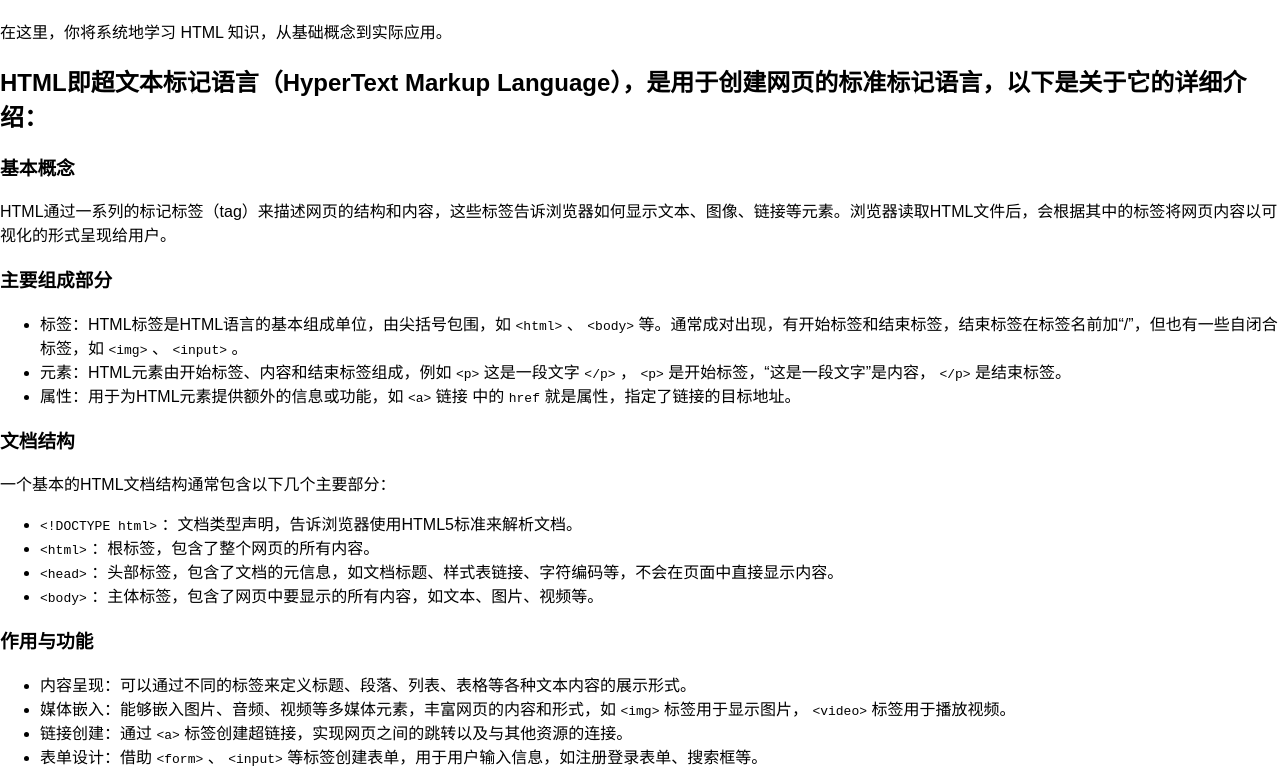
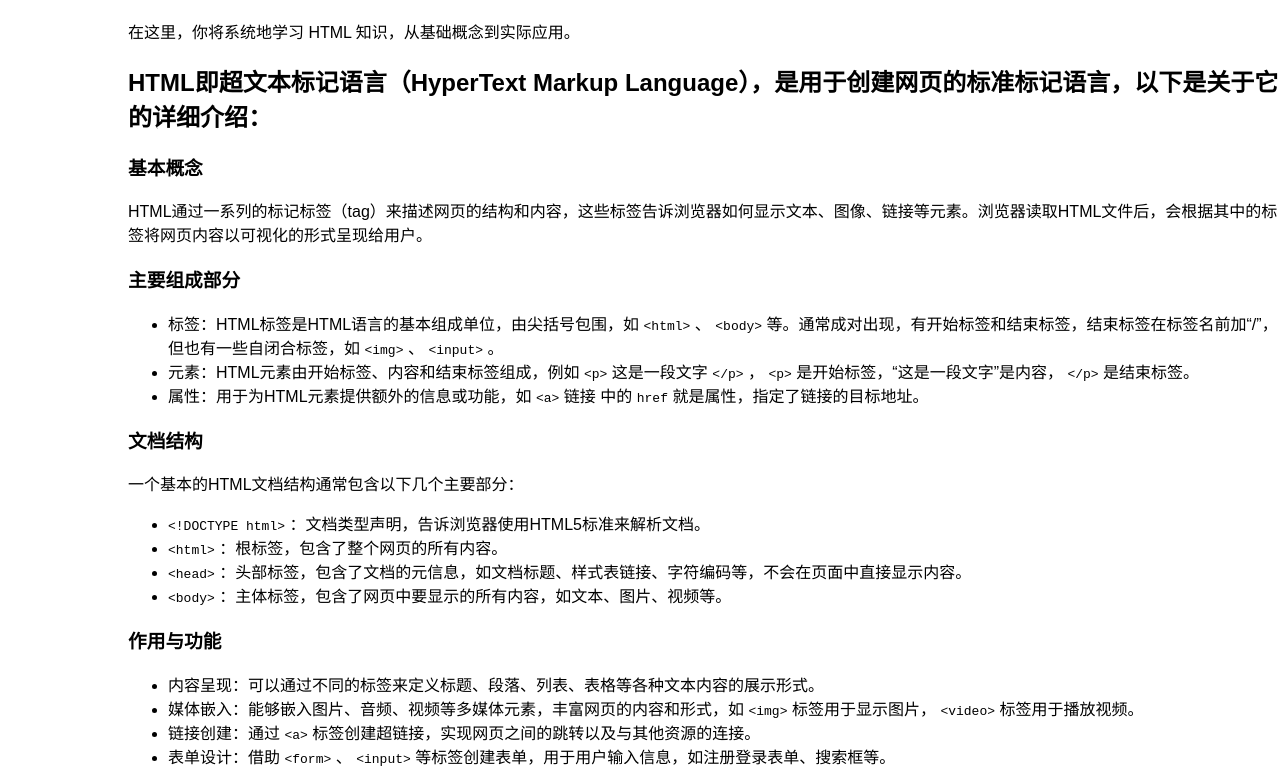
Before and after one commit to boss666-zou/tong, a plain HTML site: page index.html in a window 1280 px wide. Shown: the part 122-906 px from the top of the page. Drawn offline with Linux system fonts and the light colour scheme.

Commit message:
Add files via upload

```diff
--- a/index.html
+++ b/index.html
@@ -6,6 +6,12 @@
     <meta name="viewport" content="width=device-width, initial-scale=1.0">
     <title>HTML 学习网站 - 主页</title>
     <link rel="stylesheet" href="styles.css">
+    <style>
+        /* 为除导航栏外的内容添加样式 */
+        .main-content {
+            margin-left: 10%;
+        }
+    </style>
     <script>
         // 屏蔽右键菜单
         document.addEventListener('contextmenu', event => event.preventDefault());
@@ -30,9 +36,12 @@
             <li><a href="external_resources.html">网外资源</a></li>
         </ul>
     </nav>
+    <h1>欢迎来到 HTML 学习网站</h1>
+    <!-- 将除导航栏外的内容包裹在一个容器中 -->
+    <div class="main-content">
         <!-- 主页内容 -->
         <main>
-        <h1>欢迎来到 HTML 学习网站</h1>
+
             <p>在这里，你将系统地学习 HTML 知识，从基础概念到实际应用。</p>
         </main>
         <section class="html-introduction">
@@ -65,6 +74,7 @@
                 <li>表单设计：借助 <code>&lt;form&gt;</code> 、 <code>&lt;input&gt;</code> 等标签创建表单，用于用户输入信息，如注册登录表单、搜索框等。</li>
             </ul>
         </section>
+    </div>
 </body>
 
 </html>
```
Lines whose indentation alone changed are shown as unchanged.
